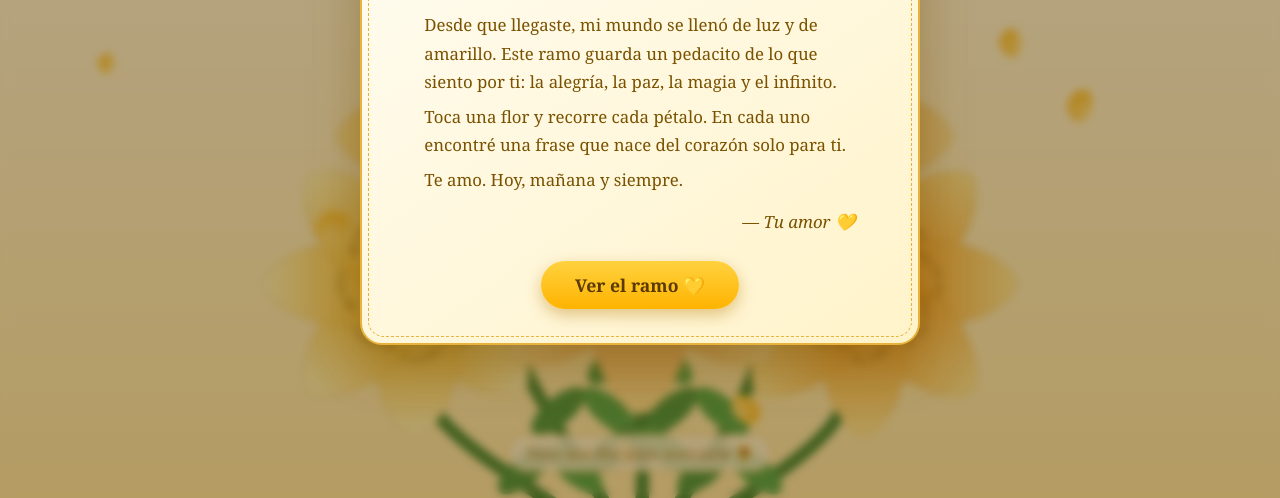
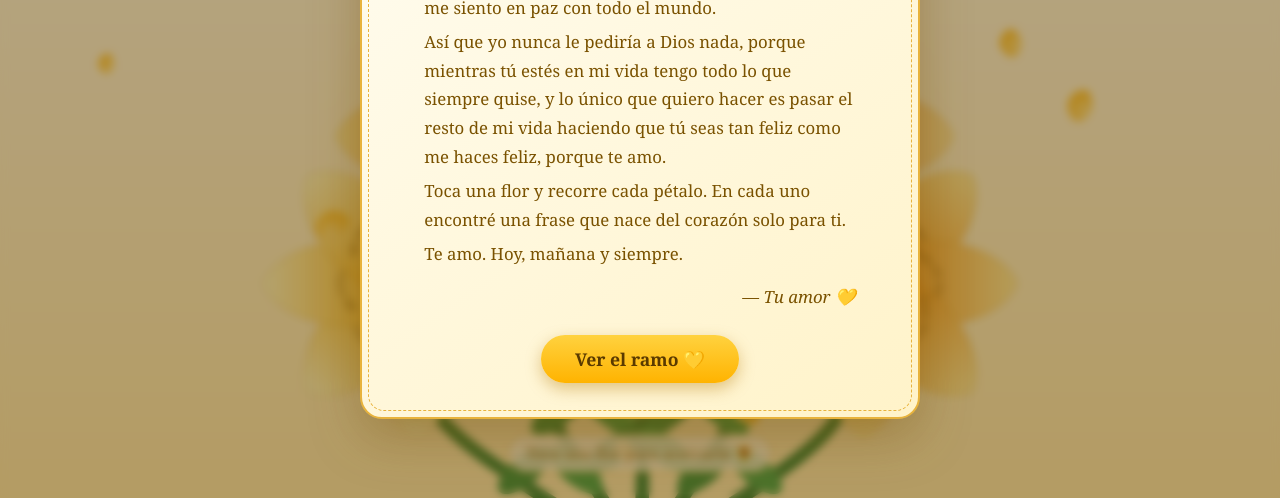
Before and after one commit to DavidSebas20/flores-amarillas-mi-vida, a plain HTML site: page index.html in a window 1280 px wide. Shown: the part 302-800 px from the top of the page. Drawn offline with Linux system fonts and the light colour scheme.

Commit message:
Actualizar mensaje de amor en index.html para expresar sentimientos más profundos

```diff
--- a/index.html
+++ b/index.html
@@ -123,7 +123,8 @@
     <div class="card">
       <span class="flower-big">🌻</span>
       <h1>Para Nathaly, el amor de mi vida</h1>
-      <p>Desde que llegaste, mi mundo se llenó de luz y de amarillo. Este ramo guarda un pedacito de lo que siento por ti: la alegría, la paz, la magia y el infinito.</p>
+      <p>Pienso en ti todo el día, y cuando no estoy contigo, solo pienso en estar contigo; y cuando estás conmigo me siento en paz con todo el mundo.</p>
+      <p>Así que yo nunca le pediría a Dios nada, porque mientras tú estés en mi vida tengo todo lo que siempre quise, y lo único que quiero hacer es pasar el resto de mi vida haciendo que tú seas tan feliz como me haces feliz, porque te amo.</p>
       <p>Toca una flor y recorre cada pétalo. En cada uno encontré una frase que nace del corazón solo para ti.</p>
       <p>Te amo. Hoy, mañana y siempre.</p>
       <p class="sig">— Tu amor 💛</p>
```
